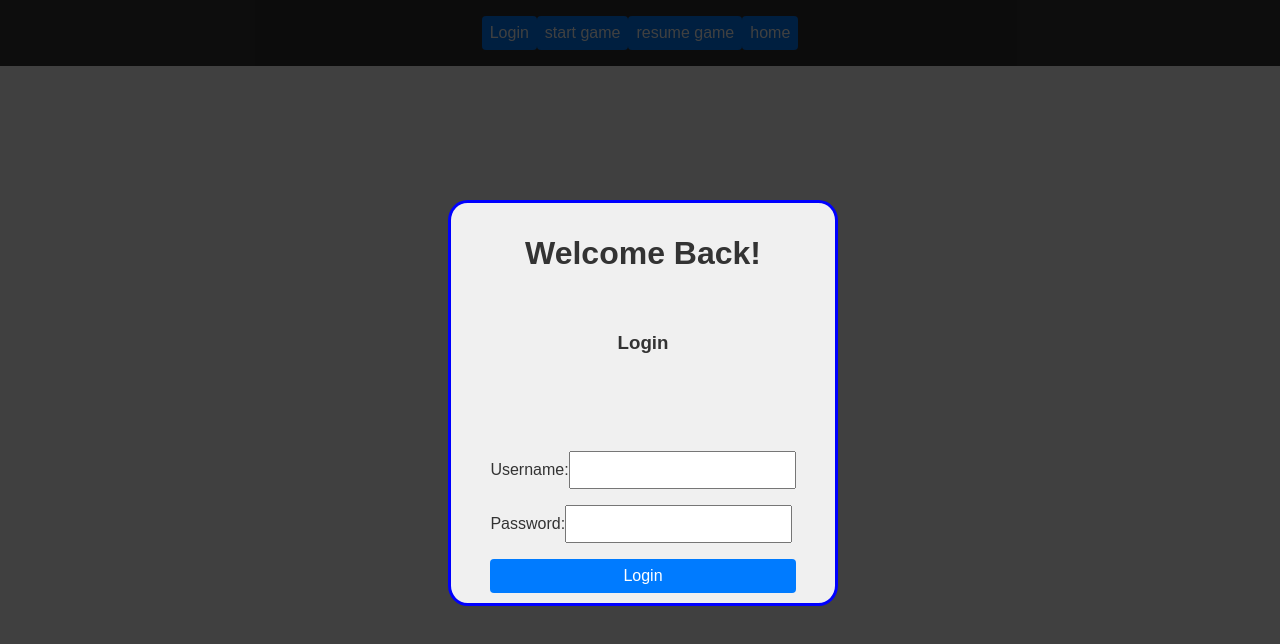
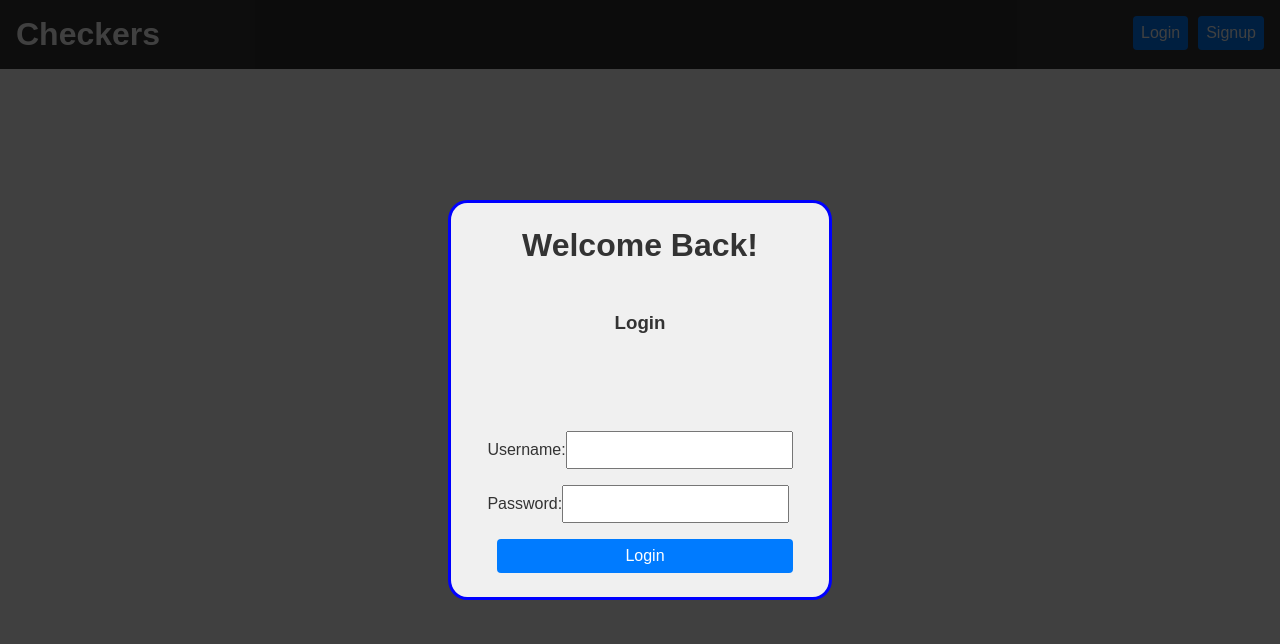
Before and after one commit to SeanRWelsh/Checkers, a React (Vite) app in the folder client/: page /login in a window 1280 px wide. Shown: the top 644 px of the page. Built offline with nearby package versions, Linux system fonts and the light colour scheme; no server answers.

Commit message:
basic nav bar functionality added

```diff
--- a/client/src/components/NavBar.jsx
+++ b/client/src/components/NavBar.jsx
@@ -65,12 +65,22 @@ function NavBar({ csrfToken }) {
   };
   return (
     <header>
+      <h1> Checkers </h1>
       {isLogin && <Login csrfToken={csrfToken} setIsLogin={setIsLogin} />}
-      {!user.username && <button onClick={() => handleLogin()}> Login </button>}
-      {user.username && <button onClick={() => handleLogout()}>Logout</button>}
-      <button onClick={() => startNewGame()}> start game </button>
-      <button onClick={() => resumeGame()}> resume game </button>
-      <button onClick={() => navigate(`/`)}> home </button>
+      {!user.username && (
+        <div className="navButtons">
+          <button onClick={() => handleLogin()}> Login </button>
+          <button onClick={() => handleLogin()}> Signup </button>
+        </div>
+      )}
+      {user.username && (
+        <div className="navButtons">
+          <button onClick={() => startNewGame()}> start game </button>
+          <button onClick={() => resumeGame()}> resume game </button>
+          <button onClick={() => navigate(`/`)}> home </button>
+          <button onClick={() => handleLogout()}>Logout</button>
+        </div>
+      )}
     </header>
   );
 }
--- a/client/src/styles/App.css
+++ b/client/src/styles/App.css
@@ -1,26 +1,14 @@
-:root {
-  --primary-color: #333;
-  --secondary-color: #007bff;
-  --background-color: #f0f0f0;
-  --white: #fff;
-  --black: #000;
-  --red: #cc0000;
-  --tan: #d2b48c;
-  --brown: #8b4513;
-  --gold: gold;
-  --shadow-color: rgba(0, 0, 0, 0.1);
+/*nav styling*/
+header {
+  display: flex;
+  justify-content: space-between;
+  background-color: var(--primary-color);
+  color: var(--white);
+  text-align: center;
+  padding: 1rem;
 }
 
-/* #main-content {
-  display: flex;
-  justify-content: center;
-  align-items: center;
-  height: 100vh;
-  width: 100vw;
-  background-color: var(--background-color);
-  padding: 20px;
-} */
-
+/* Game styling */
 .container {
   display: flex;
   flex-direction: column;
--- a/client/src/styles/Login.css
+++ b/client/src/styles/Login.css
@@ -16,7 +16,7 @@
 
 #login {
   position: fixed;
-  background-color: rgba(0, 0, 0, 0.75);
+  background-color: var(--shadow-color);
   top: 0;
   bottom: 0;
   left: 0;
--- a/client/src/styles/index.css
+++ b/client/src/styles/index.css
@@ -1,41 +1,22 @@
-General reset and base styles * {
+/* General reset and base styles */
+* {
   margin: 0;
   padding: 0;
   box-sizing: border-box;
+  font-family: Arial, sans-serif;
 }
-
-html,
-body {
-  height: 100%;
-  font-family: Arial, sans-serif;
-  margin: 0;
+:root {
+  --primary-color: #333;
+  --secondary-color: #007bff;
+  --background-color: #f0f0f0;
+  --white: #fff;
+  --black: #000;
+  --red: #cc0000;
+  --tan: #d2b48c;
+  --brown: #8b4513;
+  --gold: gold;
+  --shadow-color: rgba(0, 0, 0, 0.75);
 }
-
-/* App container to manage overall layout */
-#root,
-.app {
-  display: flex;
-  flex-direction: column;
-  min-height: 100vh;
-}
-
-header,
-footer {
-  background-color: var(--primary-color);
-  color: var(--white);
-  text-align: center;
-  padding: 1rem;
-}
-
-main {
-  flex: 1;
-  display: flex;
-  flex-direction: column;
-  justify-content: center;
-  align-items: center;
-}
-
-/* Container to centralize main content */
 
 /* Styling for forms and inputs if needed */
 form {
@@ -57,6 +38,7 @@ button {
   color: var(--white);
   border: none;
   border-radius: 4px;
+  margin-left: 10px;
 }
 
 button:hover {
@@ -66,20 +48,3 @@ button:hover {
 button:disabled {
   background-color: #ccc;
 }
-
-/* Table styling */
-table {
-  width: 100%;
-  border-collapse: collapse;
-}
-
-table th,
-table td {
-  border: 1px solid #ccc;
-  padding: 0.5rem;
-  text-align: left;
-}
-
-table th {
-  background-color: #f5f5f5;
-}
```
